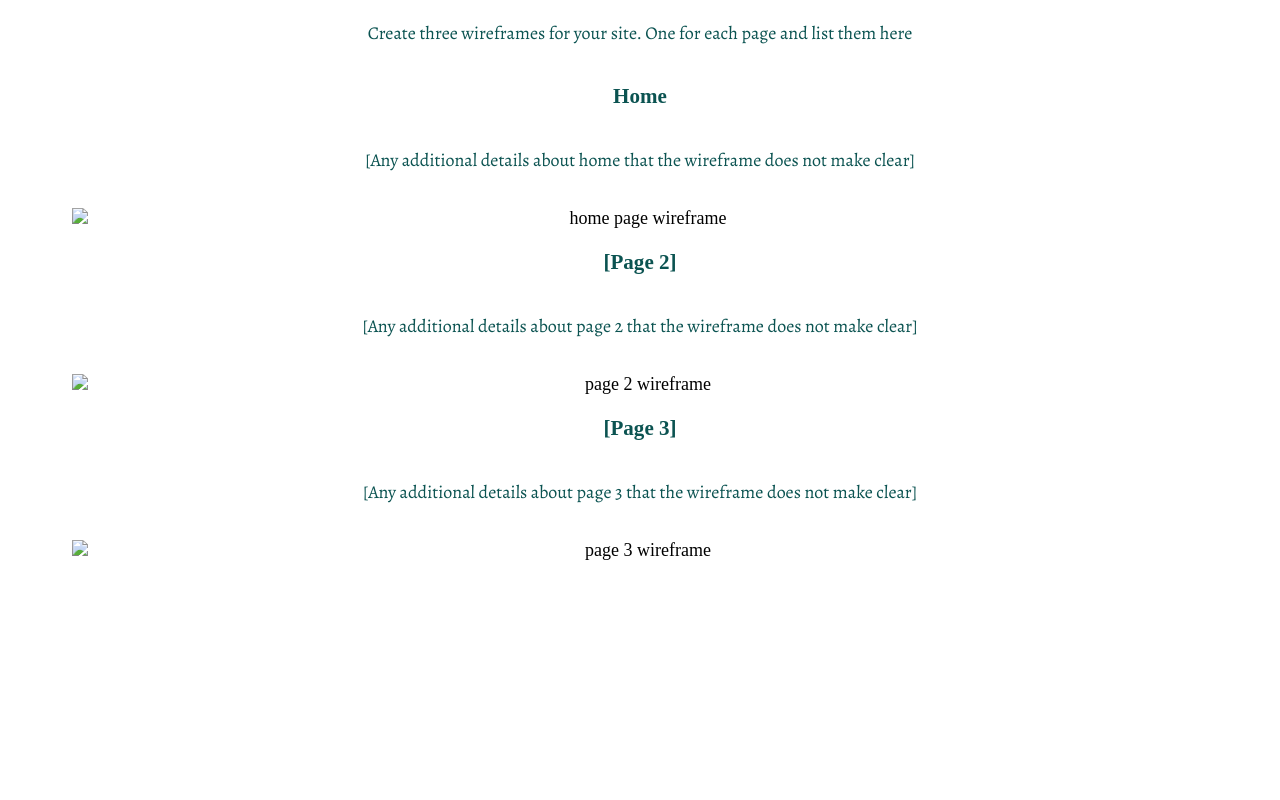
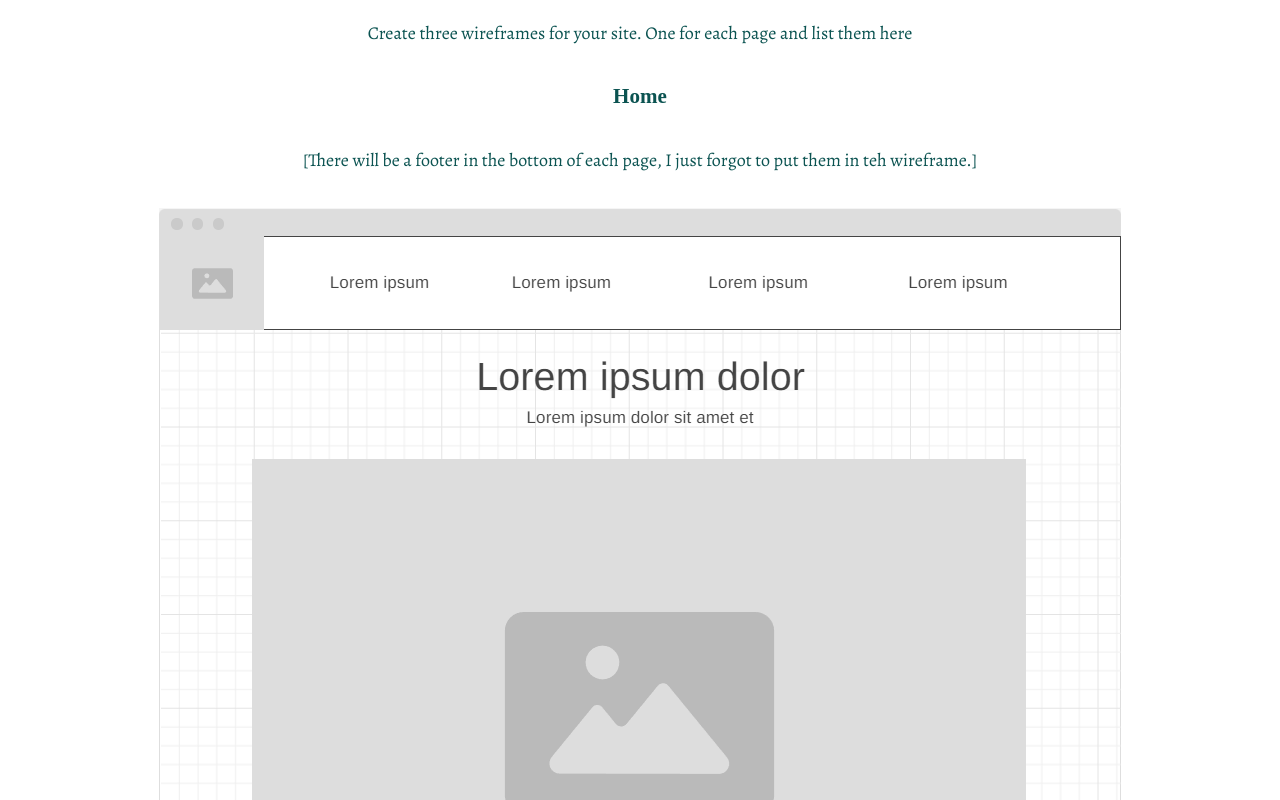
Before and after one commit to jacoblhildebrand/VSCode-for-School, a plain HTML site: page WDD130/AdventureGames/site-plan.html in a window 1280 px wide. Shown: the part 7900-8700 px from the top of the page. Before the commit the page ends 8533 px from the top, so only its background shows below. Drawn offline with nearby package versions, Linux system fonts and the light colour scheme; a web font is replaced by a local one.

Commit message:
Added wireframes for AdventureGames

```diff
--- a/WDD130/AdventureGames/site-plan.html
+++ b/WDD130/AdventureGames/site-plan.html
@@ -159,21 +159,21 @@
 
       <h3>Home</h3>
       <p>
-        [Any additional details about home that the wireframe does not make clear]
+        [There will be a footer in the bottom of each page, I just forgot to put them in teh wireframe.]
       </p>
-      <img src="#" alt="home page wireframe">
+      <img src="images/home-page.png" alt="home page wireframe">
 
-      <h3>[Page 2]</h3>
+      <h3>[Play the Games]</h3>
       <p>
         [Any additional details about page 2 that the wireframe does not make clear]
       </p>
-      <img src="#" alt="page 2 wireframe">
+      <img src="images/games.png" alt="play the games wireframe">
 
-      <h3>[Page 3]</h3>
+      <h3>[About Us]</h3>
       <p>
         [Any additional details about page 3 that the wireframe does not make clear]
       </p>
-      <img src="#" alt="page 3 wireframe">
+      <img src="images/about-us.png" alt="about us wireframe">
     </main>
   </body>
 
```
Also changed, not shown: WDD130/AdventureGames/images/about-us.png (added), WDD130/AdventureGames/images/games.png (added), WDD130/AdventureGames/images/home-page.png (added).
